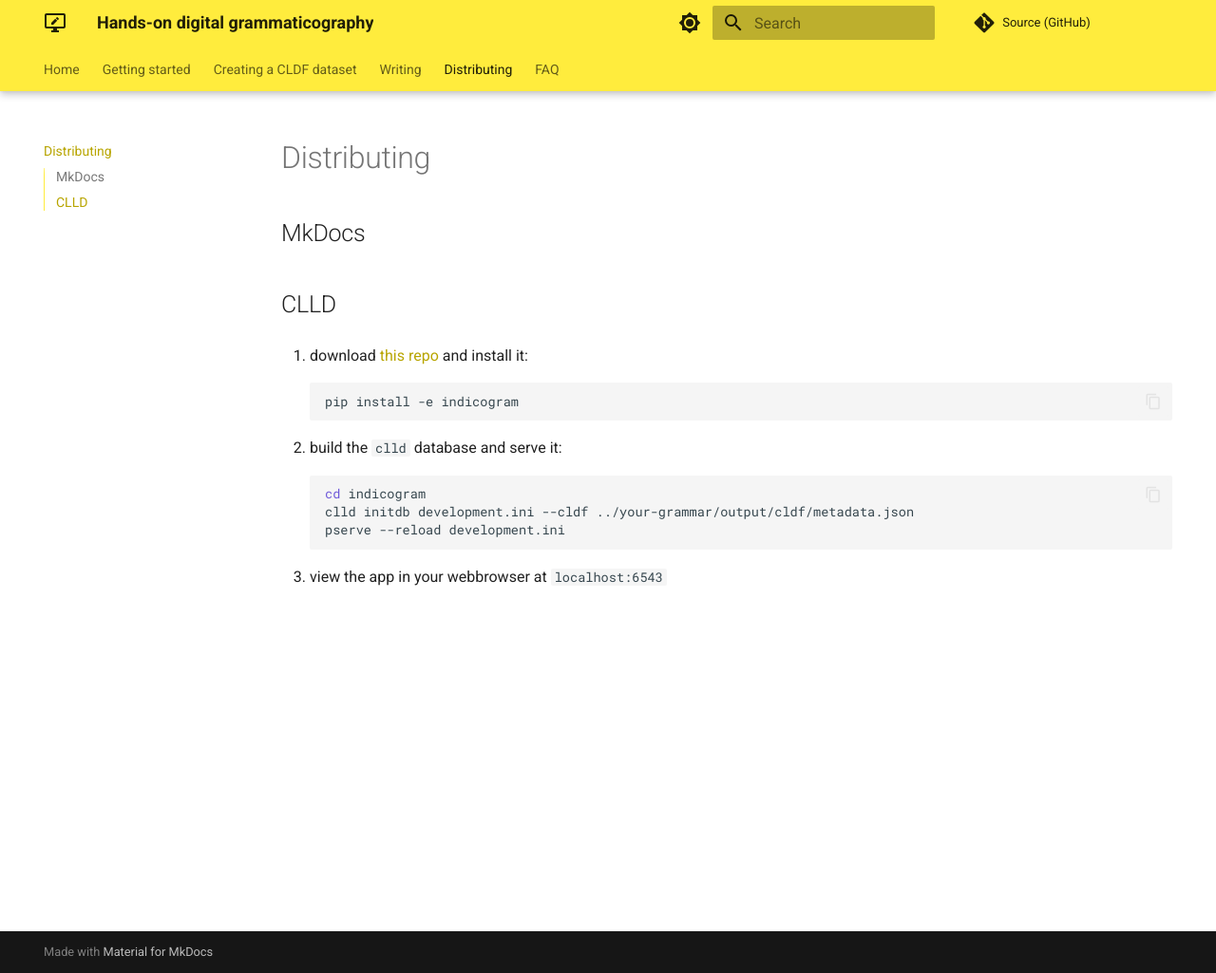
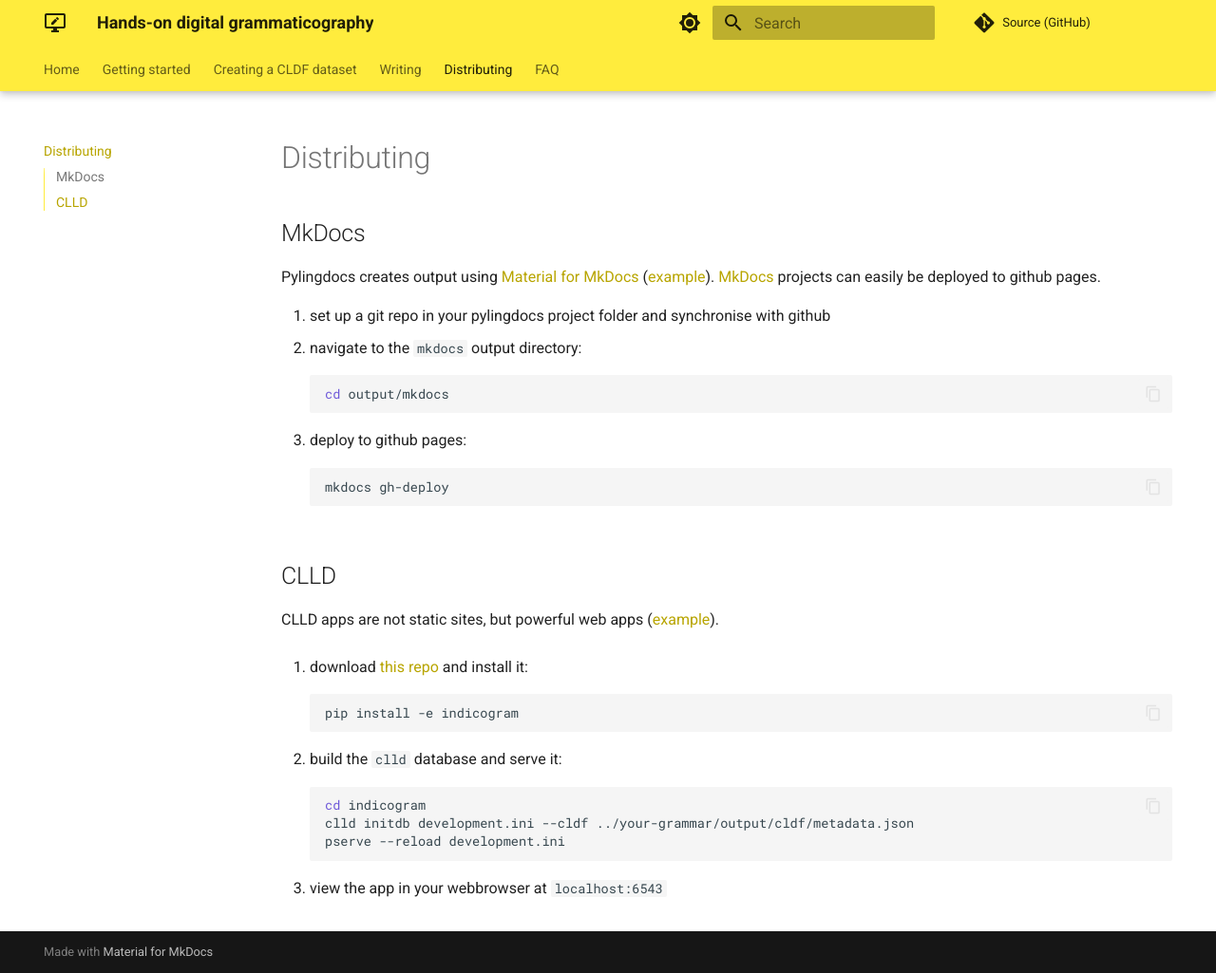
Before and after one commit to fmatter/digital-grammar-tutorial, an MkDocs documentation site: the page built from docs/deploy.md, in a window 1280 px wide and 1025 px high. Shown: the whole window at 95% size. Built offline with MkDocs 1.6.1 and Material for MkDocs 9.7.7, drawn with Linux system fonts in a browser that asks for light colours; comment, search, counter and statistics services are not loaded; the version menu is left out.

````diff
--- a/docs/deploy.md
+++ b/docs/deploy.md
@@ -2,7 +2,23 @@
 
 ## MkDocs
 
+Pylingdocs creates output using [Material for MkDocs](https://squidfunk.github.io/mkdocs-material/) ([example](https://caribank.github.io/yawarana-sketch/)).
+[MkDocs](https://www.mkdocs.org/) projects can easily be deployed to github pages.
+
+1. set up a git repo in your pylingdocs project folder and synchronise with github
+2. navigate to the `mkdocs` output directory:
+```shell
+cd output/mkdocs
+```
+3. deploy to github pages:
+```shell
+mkdocs gh-deploy
+```
+
 ## CLLD
+
+CLLD apps are not static sites, but powerful web apps ([example](https://yawarana-sketch.herokuapp.com/)).
+
 1. download [this repo](https://github.com/fmatter/indicogram/archive/refs/heads/main.zip) and install it:
 ```shell
 pip install -e indicogram
--- a/mkdocs.yml
+++ b/mkdocs.yml
@@ -25,14 +25,14 @@ theme:
   - toc.integrate
   - content.code.copy
   palette:
-  - media: "(prefers-color-scheme: dark)"
+  - media: '(prefers-color-scheme: dark)'
     scheme: slate
     primary: yellow
     accent: cyan
     toggle:
       icon: material/brightness-4
       name: Switch to light markdown_extensions
-  - media: "(prefers-color-scheme: light)"
+  - media: '(prefers-color-scheme: light)'
     scheme: default
     primary: yellow
     accent: cyan
````
Also changed, not shown: CHANGELOG.md (+4 -0 lines).
